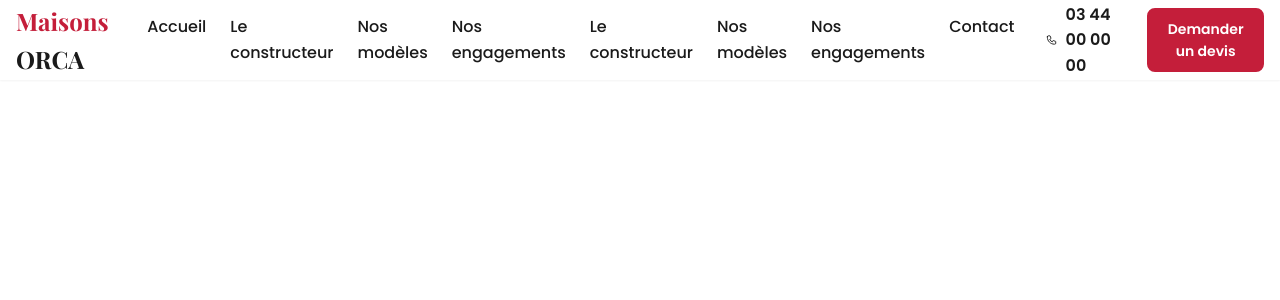
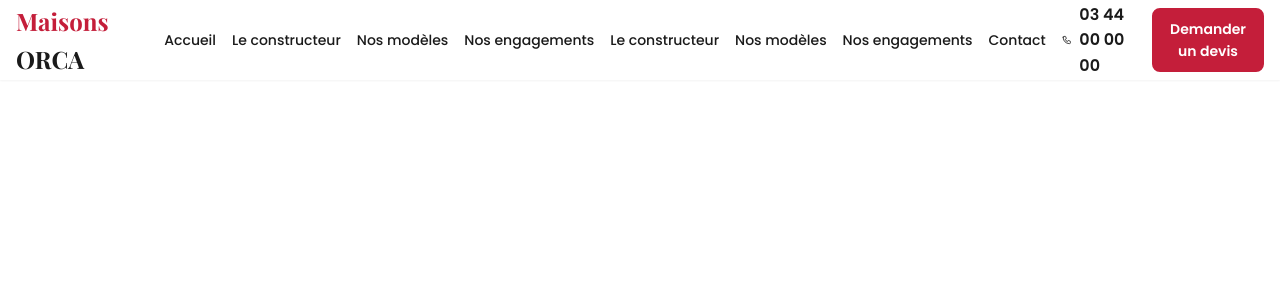
Before and after one commit to frenchycompany/orca, a PHP site: page /includes/header.php in a window 1280 px wide. Shown: the top 300 px of the page. Run offline with PHP 8.4, Linux system fonts and the light colour scheme; data comes from the database, SQL or seed files in the repository.

Commit message:
Fix nav menu overflow: prevent wrapping that causes double menu appearance
- nav-list: flex-wrap:nowrap + white-space:nowrap to prevent line break
- nav-list: reduced gap from space-6 to space-4
- nav-link: font-size:14px to fit more items
- nav: overflow:hidden + reduced gap from space-8 to space-4

https://claude.ai/code/session_016RUDzitpv7eW8fh1v1kfQE

```diff
--- a/css/style.css
+++ b/css/style.css
@@ -446,17 +446,21 @@ textarea.form-control {
 .nav {
     display: flex;
     align-items: center;
-    gap: var(--space-8);
+    gap: var(--space-4);
+    overflow: hidden;
 }
 
 .nav-list {
     display: flex;
     list-style: none;
-    gap: var(--space-6);
+    gap: var(--space-4);
+    flex-wrap: nowrap;
+    white-space: nowrap;
 }
 
 .nav-link {
     font-weight: 500;
+    font-size: 14px;
     color: var(--color-dark);
     padding: var(--space-2) 0;
     position: relative;
```
